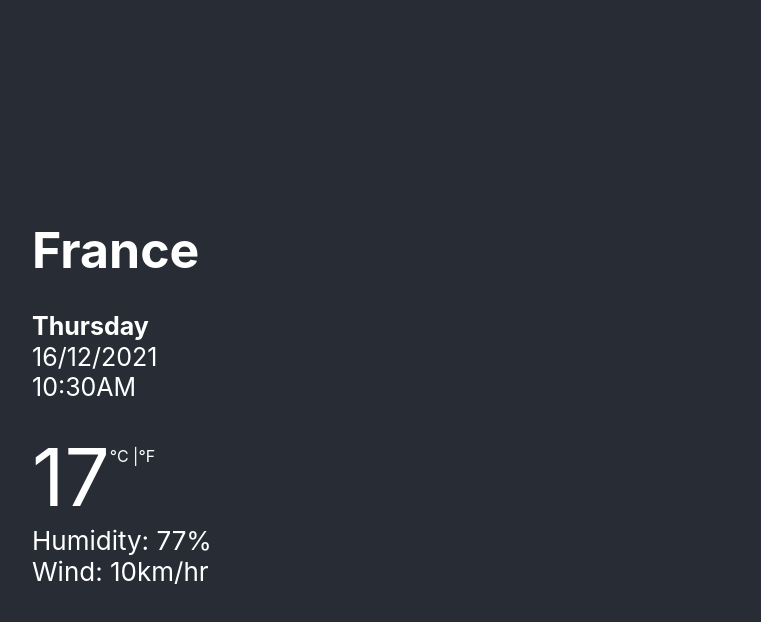
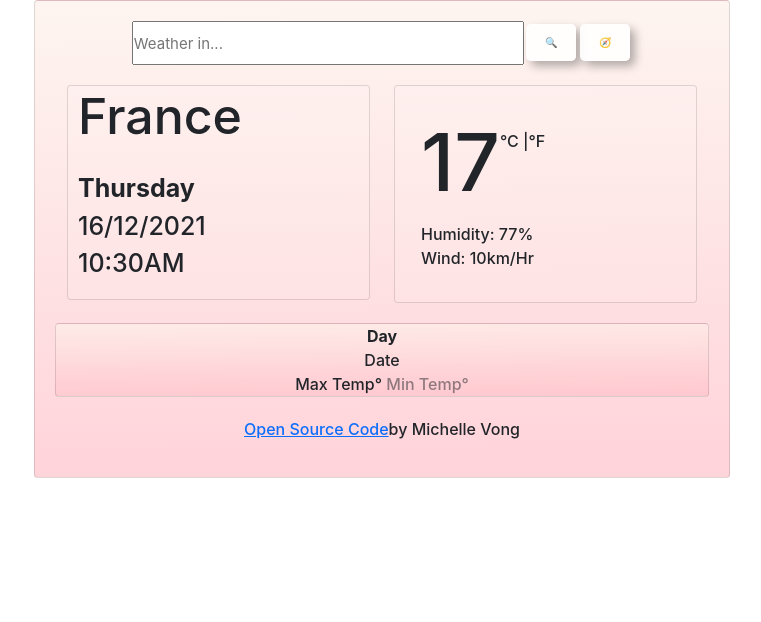
Before and after one commit to PeachyMiichy/react-weather-app, a React (Create React App) app: page / in a window 1280 px wide. Shown: the top 622 px of the page, without its empty margins (258-1019 px from the left). Built offline with nearby package versions, Linux system fonts and the light colour scheme.

Commit message:
Reformatting
Managed to get the code to work by adding in the bootstrap

```diff
--- a/public/index.html
+++ b/public/index.html
@@ -8,6 +8,12 @@
     <meta
       name="description"
       content="Web site created using create-react-app"
+    />
+    <link
+      href="https://cdn.jsdelivr.net/npm/bootstrap@5.1.3/dist/css/bootstrap.min.css"
+      rel="stylesheet"
+      integrity="sha384-1BmE4kWBq78iYhFldvKuhfTAU6auU8tT94WrHftjDbrCEXSU1oBoqyl2QvZ6jIW3"
+      crossorigin="anonymous"
     />
     <link rel="apple-touch-icon" href="%PUBLIC_URL%/logo192.png" />
     <!--
--- a/src/App.js
+++ b/src/App.js
@@ -1,13 +1,22 @@
-import logo from "./logo.svg";
 import "./App.css";
+import React from "react";
+import "./styles.css";
+import Search from "./search.js";
 import Weather from "./Weather.js";
+import Forecast from "./Forecast.js";
+import Footer from "./Footer";
 
 function App() {
   return (
     <div className="App">
-      <header className="App-header">
-        <Weather />
-      </header>
+      <div class="container">
+        <div class="card outline">
+          <Search />
+          <Weather />
+          <Forecast />
+          <Footer />
+        </div>
+      </div>
     </div>
   );
 }
```
